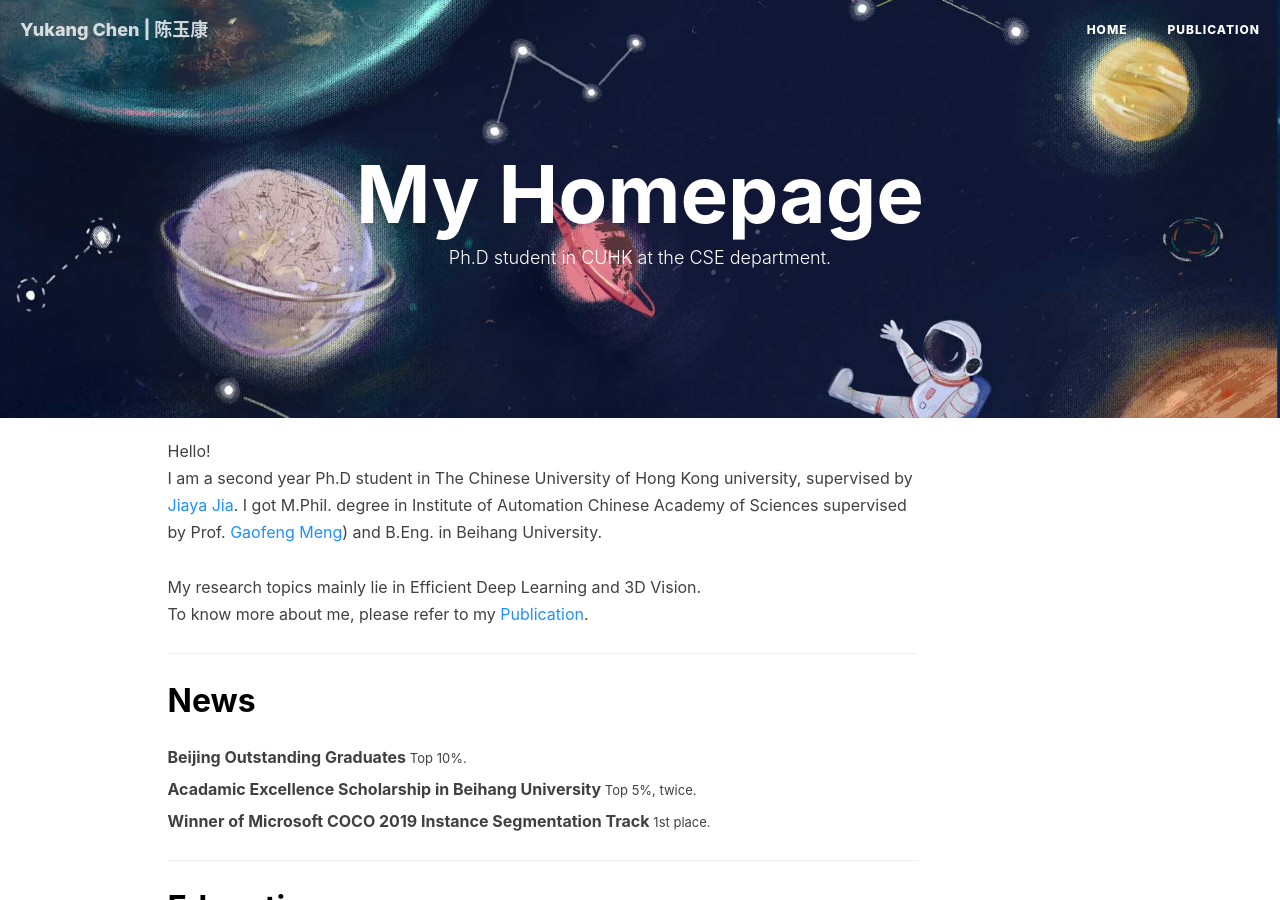
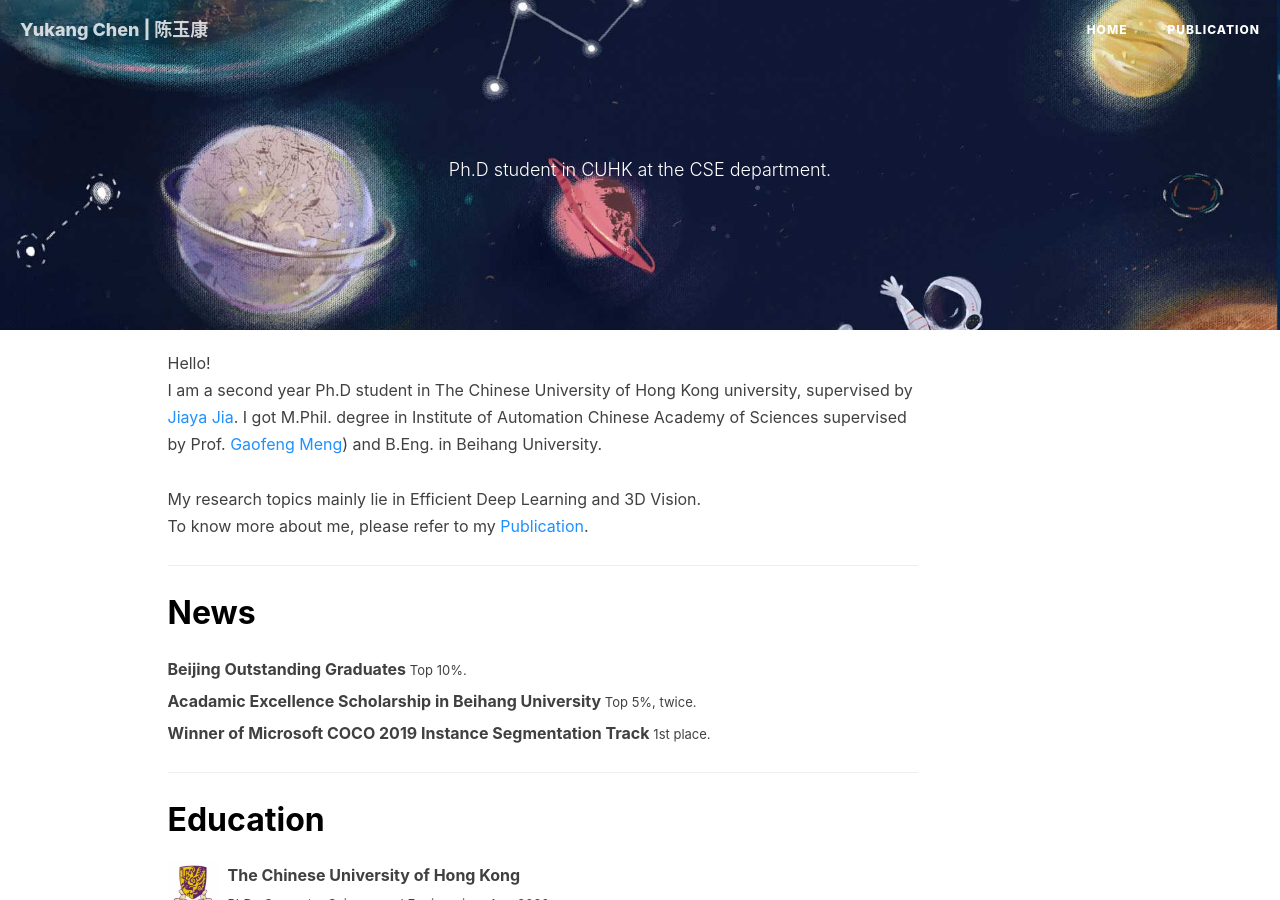
Before and after one commit to yukang2017/yukang2017.github.io, a Jekyll site: the page built from index.html, in a window 1280 px wide and 900 px high. Built offline with Jekyll 4.4.1, drawn with Linux system fonts in a browser that asks for light colours; nearby versions of some CDN libraries; the list of posts is cut into pages by our own code; comment, search, counter and statistics services are not loaded.

Commit message:
Update _config.yml

```diff
--- a/_config.yml
+++ b/_config.yml
@@ -1,5 +1,5 @@
 # Site settings
-title: My Homepage
+title:
 SEOTitle: Yukang Chen | 陈玉康
 header-img: img/about-bg.jpg
 email: yukangchen@cse.cuhk.edu.hk
```
